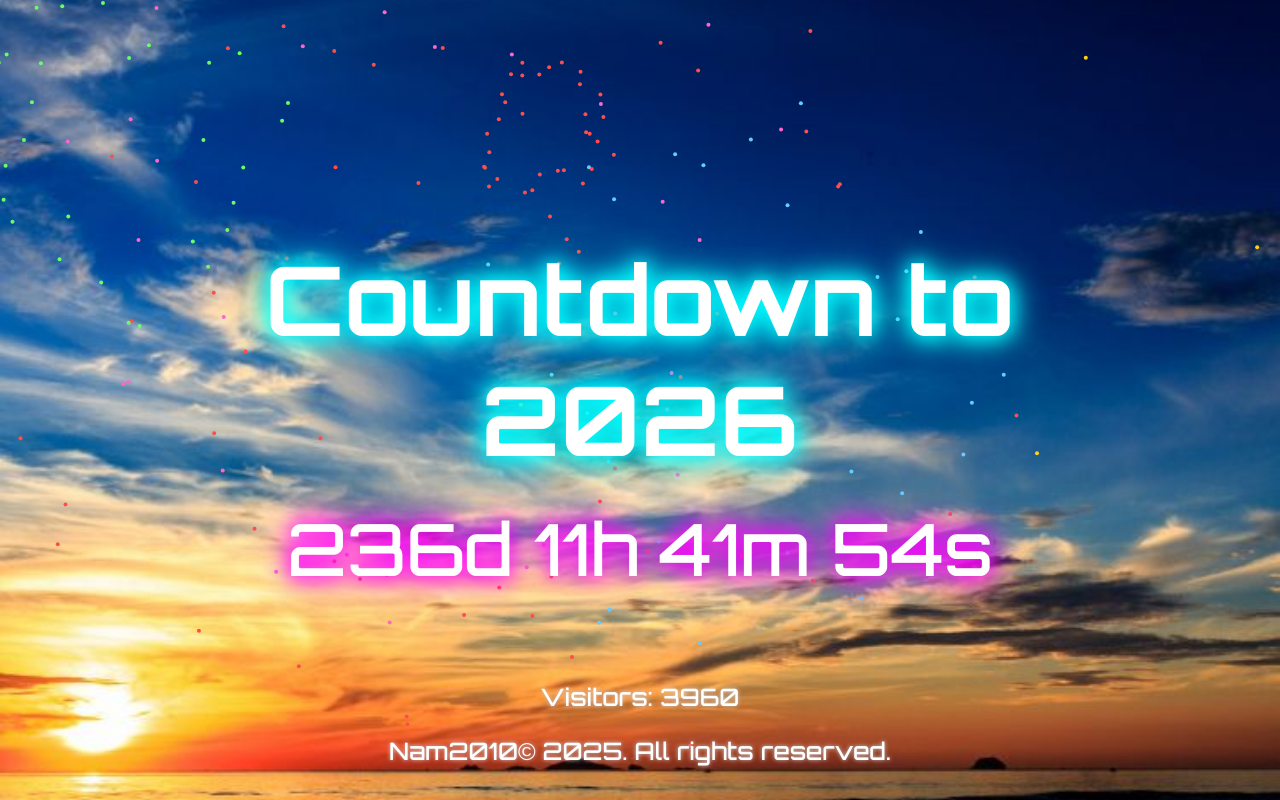
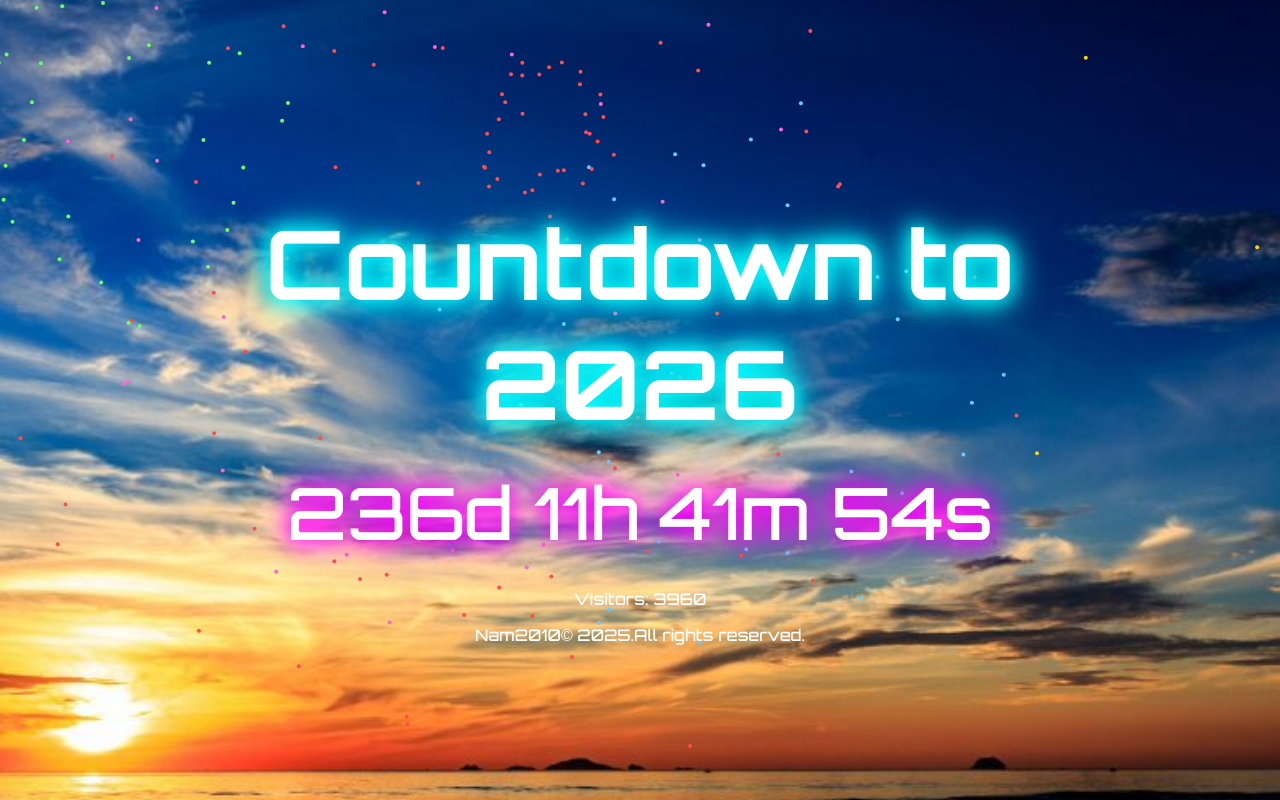
Before and after one commit to nam2010-pp/2026, a Flask app: page / in a window 1280 px wide. Run offline with Flask 3, Linux system fonts and the light colour scheme.

Commit message:
Update index.html

```diff
--- a/templates/index.html
+++ b/templates/index.html
@@ -13,21 +13,20 @@
   <div class="overlay">
     <h1 class="title">Countdown to 2026</h1>
     <div id="countdown" class="countdown"></div>
-  </div>
-
-  <div class="bottom-info">
     <p class="visits">Visitors: {{ visits }}</p>
-    <p class="footer">Nam2010© 2025. All rights reserved.</p>
+    <p class="footer">Nam2010© 2025.All rights reserved.</p>
   </div>
 
   <canvas id="fireworks-canvas"></canvas>
 
+  <!-- Nhạc nền -->
   <audio id="bg-music" autoplay loop>
     <source src="{{ url_for('static', filename='audio/1.mp3') }}" type="audio/mpeg">
     Trình duyệt của bạn không hỗ trợ phần tử âm thanh.
   </audio>
   <button id="play-btn" style="display: none;">Play Music</button>
 
+  <!-- Script countdown, darkmode, nhạc -->
   <script>
     function initCountdown() {
       const target = new Date("January 1, 2026 00:00:00").getTime();
@@ -51,6 +50,7 @@
       document.body.classList.remove(isDark ? "light-mode" : "dark-mode");
     }
 
+    // Auto play nhạc nếu có thể, nếu không thì chờ user click
     window.onload = () => {
       initCountdown();
       setThemeByTime();
@@ -60,9 +60,11 @@
       const btn = document.getElementById('play-btn');
 
       audio.play().catch(() => {
+        // Nếu bị chặn thì trigger nút hidden
         btn.click();
       });
 
+      // Khi user click bất kỳ đâu thì thử phát nhạc lại
       window.addEventListener('click', () => {
         if (audio.paused) audio.play();
       });
```
